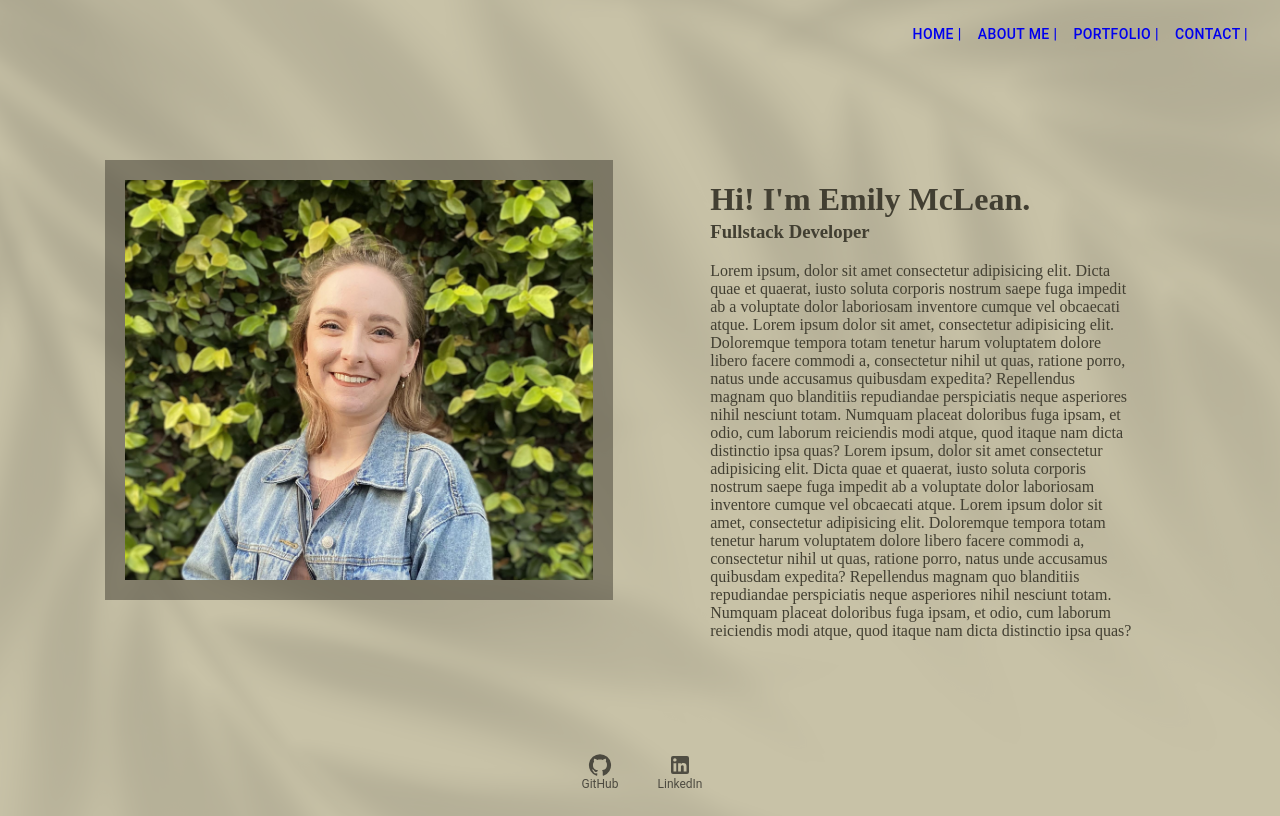
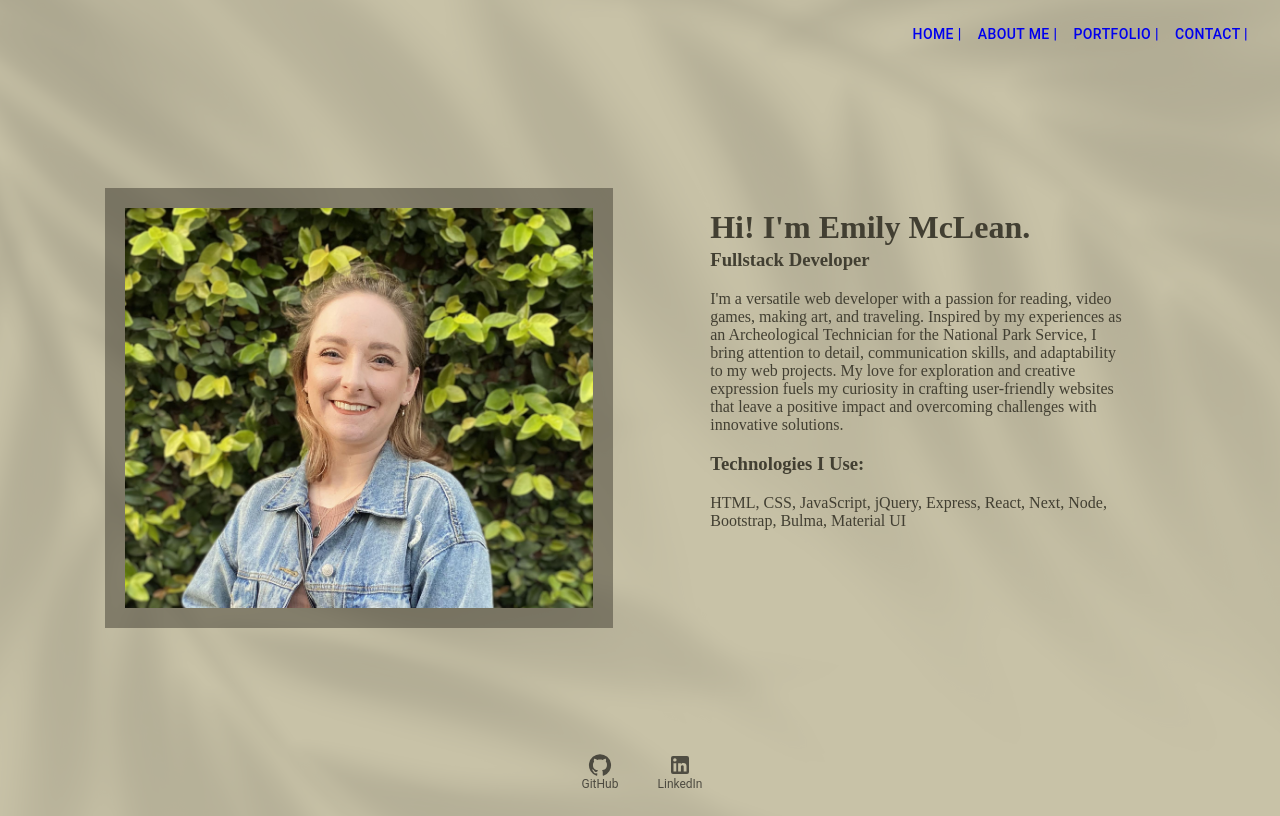
Before and after one commit to emilymclean94/mclean-portfolio, a Next.js app: page /about in a window 1280 px wide. Built offline with nearby package versions, Linux system fonts and the light colour scheme.

Commit message:
about me info added

```diff
--- a/src/app/(about_me)/about/page.jsx
+++ b/src/app/(about_me)/about/page.jsx
@@ -42,27 +42,10 @@ function About() {
           <h1 style={{marginBottom: "3px"}}>Hi! I'm Emily McLean.</h1>
           <h3 style={{marginTop: "3px"}}>Fullstack Developer</h3>
           <p>
-            Lorem ipsum, dolor sit amet consectetur adipisicing elit. Dicta quae
-            et quaerat, iusto soluta corporis nostrum saepe fuga impedit ab a
-            voluptate dolor laboriosam inventore cumque vel obcaecati atque.
-            Lorem ipsum dolor sit amet, consectetur adipisicing elit. Doloremque
-            tempora totam tenetur harum voluptatem dolore libero facere commodi
-            a, consectetur nihil ut quas, ratione porro, natus unde accusamus
-            quibusdam expedita? Repellendus magnam quo blanditiis repudiandae
-            perspiciatis neque asperiores nihil nesciunt totam. Numquam placeat
-            doloribus fuga ipsam, et odio, cum laborum reiciendis modi atque,
-            quod itaque nam dicta distinctio ipsa quas?
-            Lorem ipsum, dolor sit amet consectetur adipisicing elit. Dicta quae
-            et quaerat, iusto soluta corporis nostrum saepe fuga impedit ab a
-            voluptate dolor laboriosam inventore cumque vel obcaecati atque.
-            Lorem ipsum dolor sit amet, consectetur adipisicing elit. Doloremque
-            tempora totam tenetur harum voluptatem dolore libero facere commodi
-            a, consectetur nihil ut quas, ratione porro, natus unde accusamus
-            quibusdam expedita? Repellendus magnam quo blanditiis repudiandae
-            perspiciatis neque asperiores nihil nesciunt totam. Numquam placeat
-            doloribus fuga ipsam, et odio, cum laborum reiciendis modi atque,
-            quod itaque nam dicta distinctio ipsa quas?
+          I'm a versatile web developer with a passion for reading, video games, making art, and traveling. Inspired by my experiences as an Archeological Technician for the National Park Service, I bring attention to detail, communication skills, and adaptability to my web projects. My love for exploration and creative expression fuels my curiosity in crafting user-friendly websites that leave a positive impact and overcoming challenges with innovative solutions.
           </p>
+          <h3>Technologies I Use:</h3>
+          <p>HTML, CSS, JavaScript, jQuery, Express, React, Next, Node, Bootstrap, Bulma, Material UI</p>
         </Grid>
       </Grid>
     </Box>
```
